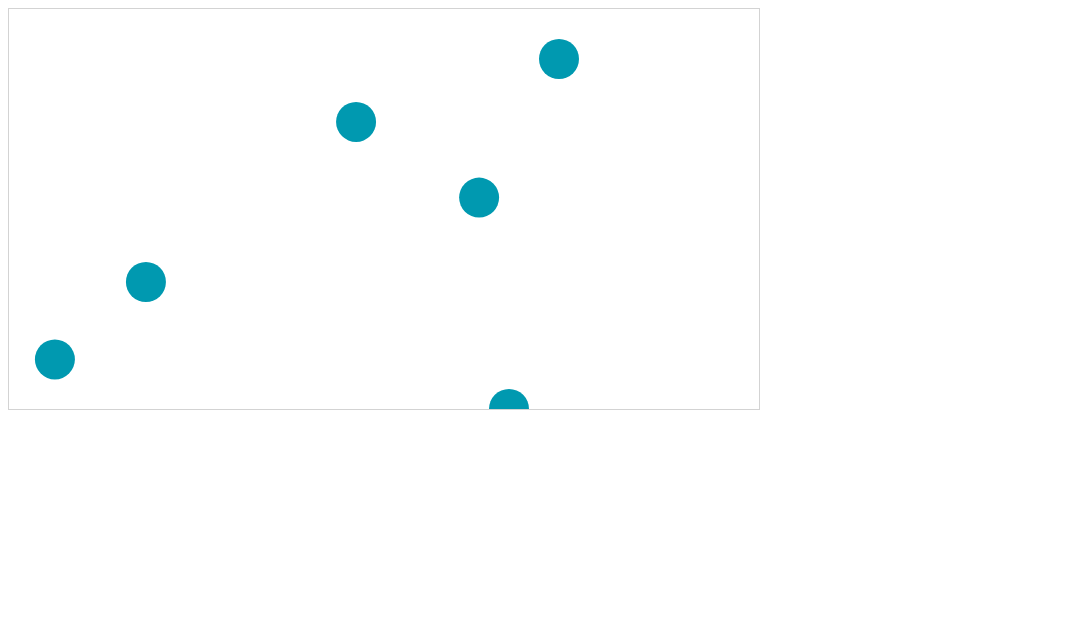
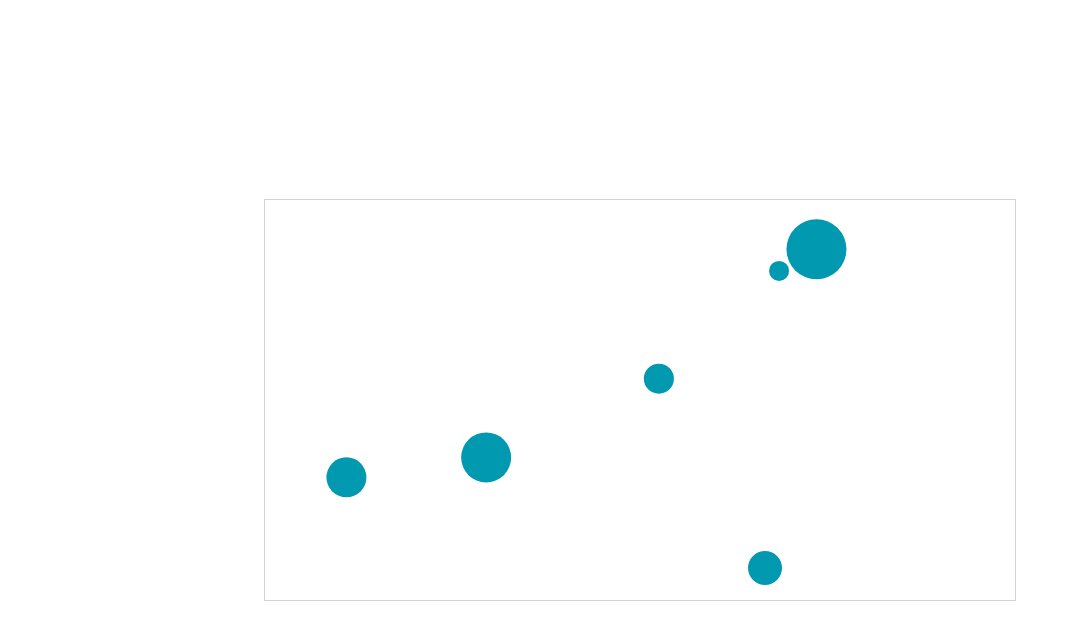
Before and after one commit to LeTrungPhong/Game-developer-training, a plain HTML site: page Practice/Collistion.html in a window 1280 px wide. Shown: the whole page, without its empty margins (0-1071 px from the left). Drawn offline with Linux system fonts and the light colour scheme.

Commit message:
feat: physics in game

```diff
--- a/Practice/Collistion.html
+++ b/Practice/Collistion.html
@@ -5,24 +5,36 @@
         <meta name="viewport" content="width=device-width, initial-scale=1.0" />
         <title>Document</title>
     </head>
+    <style>
+        * {
+            margin: 0;
+            padding: 0;
+        }
+        body {
+            width: 100vw;
+            height: 100vh;
+            display: flex;
+            align-items: center;
+            justify-content: center;
+        }
+    </style>
     <body>
-        <canvas
-            id="canvas"
-            width="750"
-            height="400"
-            style="border: 1px solid lightgrey"
-        >
+        <canvas id="canvas" style="border: 1px solid lightgrey">
             Your browser does not support the HTML5 canvas tag.
         </canvas>
     </body>
     <script>
         let canvas;
         let context;
+        const canvasWidth = 750;
+        const canvasHeight = 400;
 
         window.onload = init;
 
         function init() {
             canvas = document.getElementById("canvas");
+            canvas.width = canvasWidth;
+            canvas.height = canvasHeight;
             context = canvas.getContext("2d");
 
             createCircle();
@@ -140,10 +152,11 @@
 
         // Circle
         class Circle extends GameObject {
-            constructor(context, x, y, vx, vy) {
+            constructor(context, x, y, vx, vy, mass) {
                 super(context, x, y, vx, vy);
-                this.r = 20;
                 this.isColliding = false;
+                this.mass = mass;
+                this.r = mass;
             }
 
             draw() {
@@ -153,9 +166,16 @@
                     : "#0099b0";
                 this.context.arc(this.x, this.y, this.r, 0, 2 * Math.PI);
                 this.context.fill();
+
+                // this.context.beginPath();
+                // this.context.moveTo(this.x, this.y);
+                // this.context.lineTo(this.x + this.vx, this.y + this.vy);
+                // this.context.stroke();
             }
 
             update(secondsPassed) {
+                // const g = 9.81;
+                // this.vy += g * secondsPassed;
                 this.x = this.x + this.vx * secondsPassed;
                 this.y = this.y + this.vy * secondsPassed;
             }
@@ -165,12 +185,12 @@
 
         function createCircle() {
             listObjectCircle = [
-                new Circle(context, 250, 50, 0, 50),
-                new Circle(context, 250, 300, 0, -50),
-                new Circle(context, 150, 0, 50, 50),
-                new Circle(context, 250, 150, 50, 50),
-                new Circle(context, 350, 75, -50, 50),
-                new Circle(context, 300, 300, 50, -50),
+                new Circle(context, 250, 50, 0, 50, 25),
+                new Circle(context, 250, 300, 0, -50, 20),
+                new Circle(context, 150, 0, 50, 50, 15),
+                new Circle(context, 250, 150, 50, 50, 17),
+                new Circle(context, 350, 75, -50, 50, 10),
+                new Circle(context, 300, 300, 50, -50, 30),
             ];
 
             console.log(listObjectCircle);
@@ -178,6 +198,7 @@
 
         function gameLoop(timeStamp) {
             circleIntersect();
+            detectEdgeCollisions();
             secondsPassed = (timeStamp - oldTimeStamp) / 1000;
             oldTimeStamp = timeStamp;
 
@@ -201,7 +222,6 @@
 
             for (let i = 0; i < listObjectCircle.length; ++i) {
                 for (let j = i + 1; j < listObjectCircle.length; ++j) {
-
                     let obj1 = listObjectCircle[i];
                     let obj2 = listObjectCircle[j];
                     let vCollision = {
@@ -230,11 +250,12 @@
                     //     break;
                     // }
 
-                    if(distance < obj1.r + obj2.r) {
-                        obj1.vx -= speed * vCollisionNorm.x;
-                        obj1.vy -= speed * vCollisionNorm.y;
-                        obj2.vx += speed * vCollisionNorm.x;
-                        obj2.vy += speed * vCollisionNorm.y;
+                    if (distance < obj1.r + obj2.r) {
+                        let impulse = (2 * speed) / (obj1.mass + obj2.mass);
+                        obj1.vx -= impulse * obj2.mass * vCollisionNorm.x;
+                        obj1.vy -= impulse * obj2.mass * vCollisionNorm.y;
+                        obj2.vx += impulse * obj1.mass * vCollisionNorm.x;
+                        obj2.vy += impulse * obj1.mass * vCollisionNorm.y;
                         obj1.isColliding = true;
                         obj2.isColliding = true;
                     }
@@ -242,17 +263,43 @@
             }
         }
 
-        function checkCircleIntersect(circle1, circle2) {
-            if (
-                Math.sqrt(
-                    (circle2.x - circle1.x) * (circle2.x - circle1.x) +
-                        (circle2.y - circle1.y) * (circle2.y - circle1.y)
-                ) <
-                circle1.r + circle2.r
-            ) {
-                return true;
+        let restitution = 0.9;
+
+        function detectEdgeCollisions() {
+            let obj;
+            for (let i = 0; i < listObjectCircle.length; i++) {
+                obj = listObjectCircle[i];
+
+                // Check for left and right
+                if (obj.x < obj.r) {
+                    obj.vx = Math.abs(obj.vx) * restitution;
+                    obj.x = obj.r;
+                } else if (obj.x > canvasWidth - obj.r) {
+                    obj.vx = -Math.abs(obj.vx) * restitution;
+                    obj.x = canvasWidth - obj.r;
+                }
+
+                // Check for bottom and top
+                if (obj.y < obj.r) {
+                    obj.vy = Math.abs(obj.vy) * restitution;
+                    obj.y = obj.r;
+                } else if (obj.y > canvasHeight - obj.r) {
+                    obj.vy = -Math.abs(obj.vy) * restitution;
+                    obj.y = canvasHeight - obj.r;
+                }
             }
-            return false;
         }
+
+
+        // AABB
+        // A.minX < B.maxX && A.maxX > B.minX
+        // A.minY < B.maxY && A.maxY > B.minY
+
+        // Brute Force
+        // Bins / Spatial Partioning / Simple Spatial Grid
+        // Simple Spatial Grid
+
+        // Separating Axis Theorem (SAT)
+        // Gilbert-Johnson-Keerthi (GJK)
     </script>
 </html>
```
